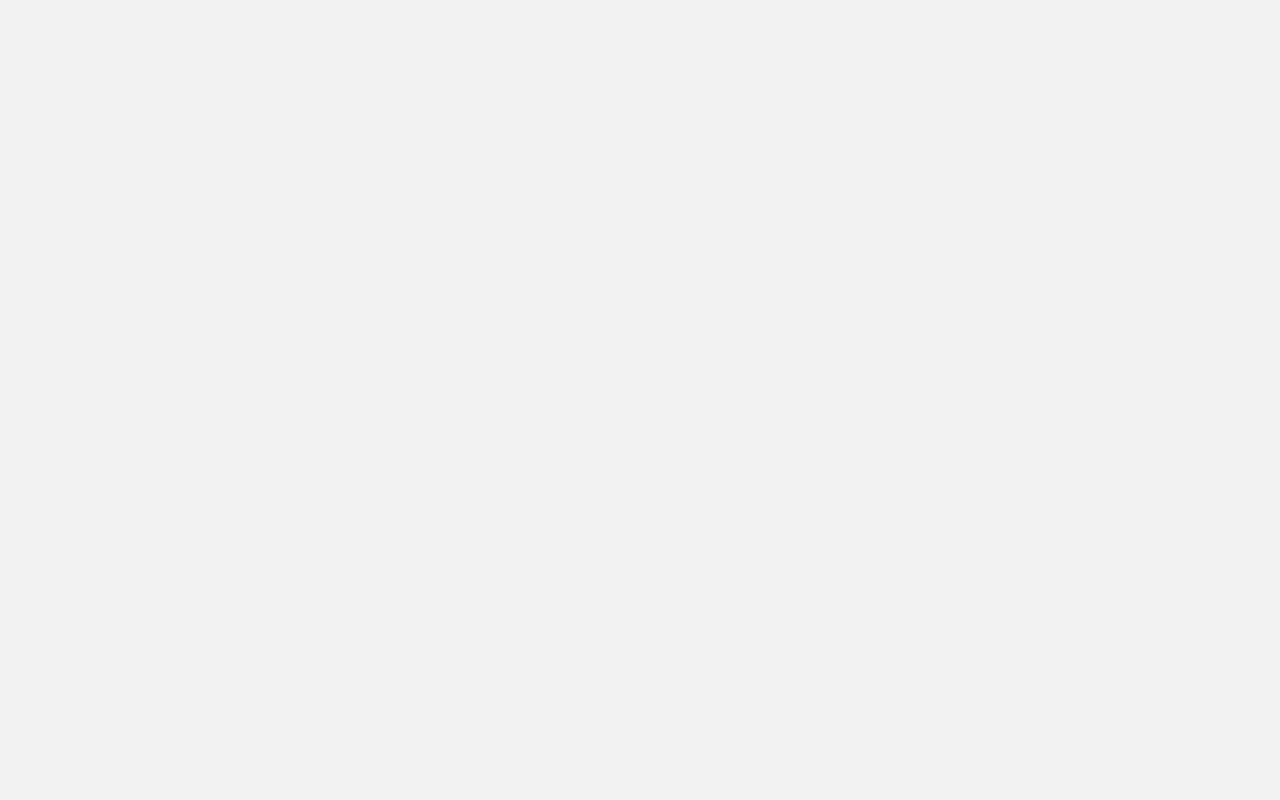
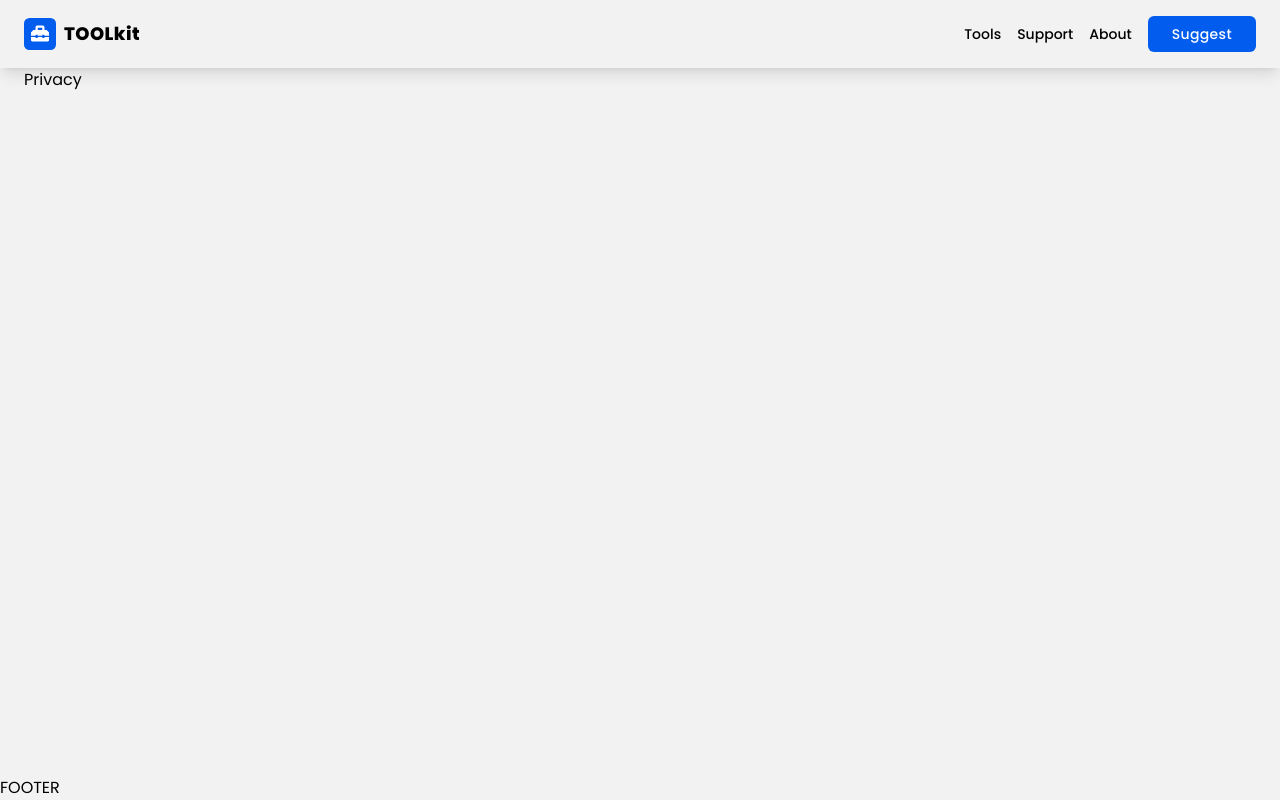
Before and after one commit to joshewah/toolkit, a React (Vite) app: page /privacy in a window 1280 px wide. Before the commit this address had no page. Built offline with nearby package versions, Linux system fonts and the light colour scheme; some icons are missing.

Commit message:
Added all other pages and routes for them

```diff
--- a/src/App.jsx
+++ b/src/App.jsx
@@ -1,6 +1,11 @@
 import { BrowserRouter, Routes, Route } from "react-router-dom"
 import Layout from "./components/Layout"
-import Landing from "./components/Landing"
+import Landing from "./pages/Landing"
+import Tools from "./pages/Tools"
+import Support from "./pages/Support"
+import About from "./pages/About"
+import Suggest from "./pages/Suggest"
+import Privacy from "./pages/Privacy"
 
 function App() {
   return (
@@ -9,6 +14,11 @@ function App() {
         <Routes>
           <Route path="/" element={<Layout />}>
             <Route index element={<Landing />} />
+            <Route path="tools" element={<Tools />} />
+            <Route path="support" element={<Support />} />
+            <Route path="about" element={<About />} />
+            <Route path="suggest" element={<Suggest />} />
+            <Route path="privacy" element={<Privacy />} />
           </Route>
         </Routes>
       </BrowserRouter>
--- /dev/null
+++ b/src/pages/About.jsx
@@ -0,0 +1,13 @@
+import React from "react"
+
+const About = () => {
+  return (
+    <main className="flex flex-1">
+      <section className="container">
+        <h2>About</h2>
+      </section>
+    </main>
+  )
+}
+
+export default About
--- /dev/null
+++ b/src/pages/Landing.jsx
@@ -0,0 +1,28 @@
+import Featured from "../components/Featured"
+import AnimatedTags from "../components/AnimatedTags"
+
+const Landing = () => {
+  // TODO: custom hook to determine rows based on width
+  const rows = 6
+  return (
+    <main className="flex flex-1 flex-col">
+      <header className="container flex flex-col items-center pb-16 pt-8 md:mb-24 md:py-20 lg:flex-row">
+        <section className="mb-12 lg:mb-0">
+          <h1 className="mb-6 text-6xl font-semibold leading-tight tracking-tight">
+            Resources for your web toolkit
+          </h1>
+          <p>
+            Every craftsman needs a tool belt, so here's one for the web
+            developers & designers.
+          </p>
+        </section>
+        <section className="w-full md:px-12 lg:w-1/2">
+          <AnimatedTags rows={rows} />
+        </section>
+      </header>
+      <Featured />
+    </main>
+  )
+}
+
+export default Landing
--- /dev/null
+++ b/src/pages/Privacy.jsx
@@ -0,0 +1,13 @@
+import React from "react"
+
+const Privacy = () => {
+  return (
+    <main className="flex flex-1">
+      <section className="container">
+        <h2>Privacy</h2>
+      </section>
+    </main>
+  )
+}
+
+export default Privacy
--- /dev/null
+++ b/src/pages/Suggest.jsx
@@ -0,0 +1,13 @@
+import React from "react"
+
+const Suggest = () => {
+  return (
+    <main className="flex flex-1">
+      <section className="container">
+        <h2>Suggest</h2>
+      </section>
+    </main>
+  )
+}
+
+export default Suggest
--- /dev/null
+++ b/src/pages/Support.jsx
@@ -0,0 +1,13 @@
+import React from "react"
+
+const Support = () => {
+  return (
+    <main className="flex flex-1">
+      <section className="container">
+        <h2>Support</h2>
+      </section>
+    </main>
+  )
+}
+
+export default Support
--- /dev/null
+++ b/src/pages/Tools.jsx
@@ -0,0 +1,13 @@
+import React from "react"
+
+const Tools = () => {
+  return (
+    <main className="flex flex-1">
+      <section className="container">
+        <h2>Tools</h2>
+      </section>
+    </main>
+  )
+}
+
+export default Tools
```
